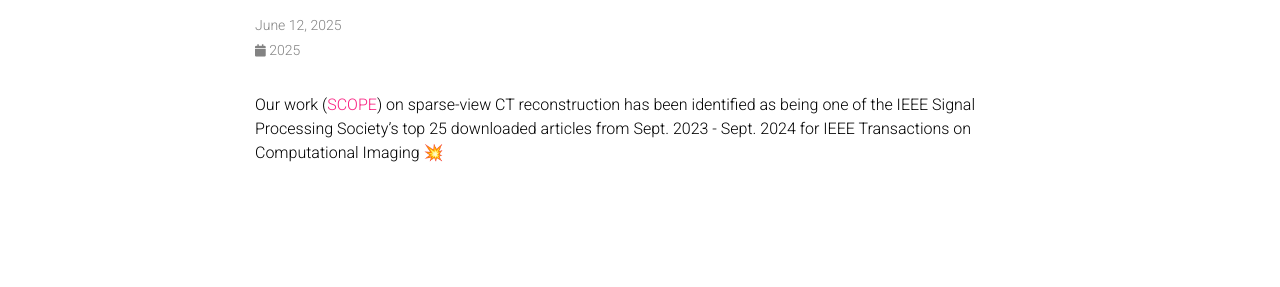
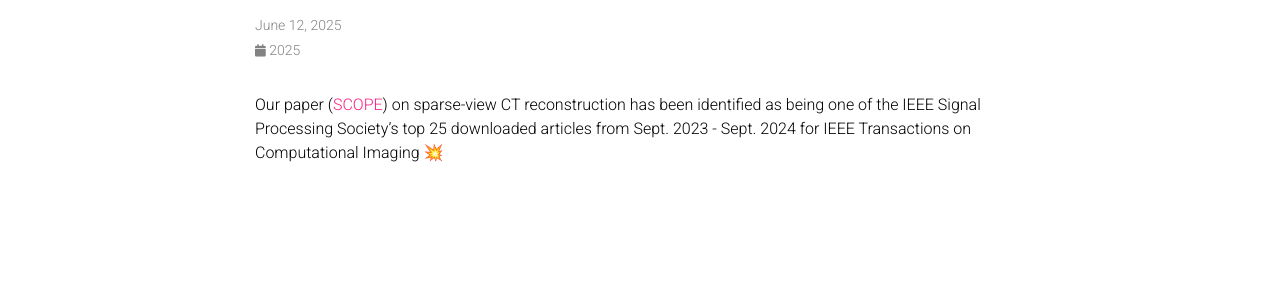
Before and after one commit to iwuqing/iwuqing.github.io, a Jekyll site: the page built from _news/announcement_14.md, in a window 1280 px wide. Shown: the part 245-532 px from the top of the page. Built offline with Jekyll 4.4.1, drawn with Linux system fonts in a browser that asks for light colours; comment, search, counter and statistics services are not loaded; a style sheet for code colours, icons or effects is not loaded.

Commit message:
scope_tci

```diff
--- a/_bibliography/papers.bib
+++ b/_bibliography/papers.bib
@@ -73,7 +73,7 @@
   code={https://github.com/iwuqing/SCOPE},
   selected={true},
   preview={scope_cover.png},
-  award={Top 25 Downloaded Article, IEEE TCI, 2023–2024},
+  award={Top 25 Downloaded Article, IEEE TCI, Sept. 2023 – Sept. 2024},
 }
 
 @InProceedings{https://doi.org/10.48550/arxiv.2210.12731,
--- a/_news/announcement_14.md
+++ b/_news/announcement_14.md
@@ -3,4 +3,4 @@
 date: 2025-06-12
 inline: true
 ---
-Our work ([SCOPE](https://arxiv.org/abs/2209.05483)) on sparse-view CT reconstruction has been identified as being one of the IEEE Signal Processing Society’s top 25 downloaded articles from Sept. 2023 - Sept. 2024 for IEEE Transactions on Computational Imaging 💥
+Our paper ([SCOPE](https://ieeexplore.ieee.org/abstract/document/10143286)) on sparse-view CT reconstruction has been identified as being one of the IEEE Signal Processing Society’s top 25 downloaded articles from Sept. 2023 - Sept. 2024 for IEEE Transactions on Computational Imaging 💥
```
